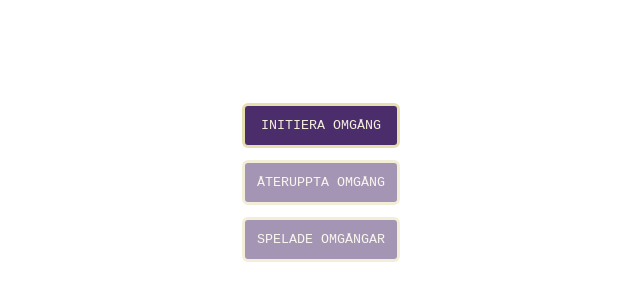
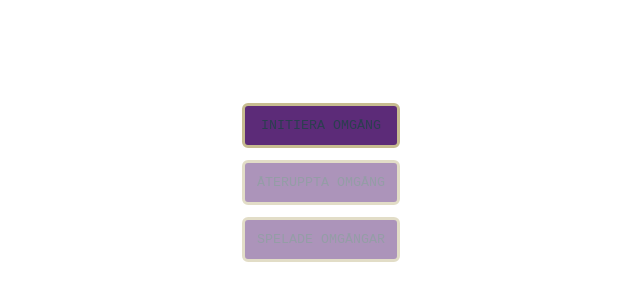
Before and after one commit to TatjanaTrajkovic/BrainDead, a Vue app in the folder frontend/: page / in a window 1280 px wide. Shown: the part 218-518 px from the top of the page, without its empty margins (240-880 px from the left). Built offline with nearby package versions, Linux system fonts and the light colour scheme; no server answers.

Commit message:
Använder gemensamma CSS-variabler i SessionMenu

```diff
--- a/frontend/src/components/SessionMenu.vue
+++ b/frontend/src/components/SessionMenu.vue
@@ -32,13 +32,17 @@ const emit = defineEmits(['start-new', 'resume', 'show-played']);
 
 button {
   padding: var(--space-3, 12px);
-  background: var(--color-story-bg, #4b2d6b);
-  border: 3px solid var(--color-border-light, #e8dfb0);
+  background: var(--color-bg-purple, #5c2b78);
+  border: 3px solid var(--color-border-outer, #c7bc90);
   border-radius: 6px;
-  color: var(--color-text-light, #f3eedc);
-  font-family: var(--font-typewriter, 'Courier New', monospace);
+  color: var(--color-text, #e7dcaa);
+  font-family: var(--font-main, 'Special Elite', monospace);
   text-transform: uppercase;
   cursor: pointer;
+}
+
+button:hover:not(:disabled) {
+  filter: brightness(1.2);
 }
 
 button:disabled {
```
